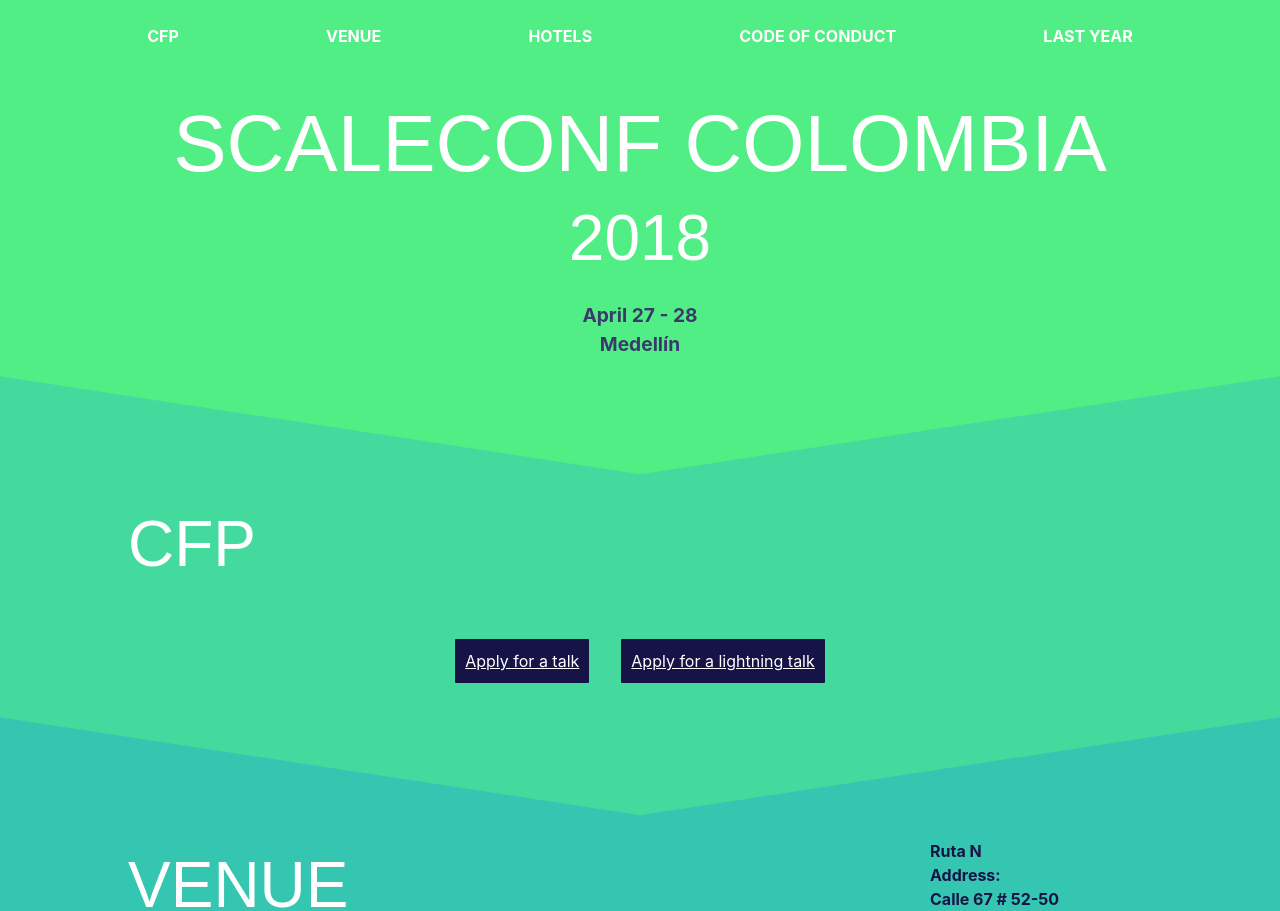
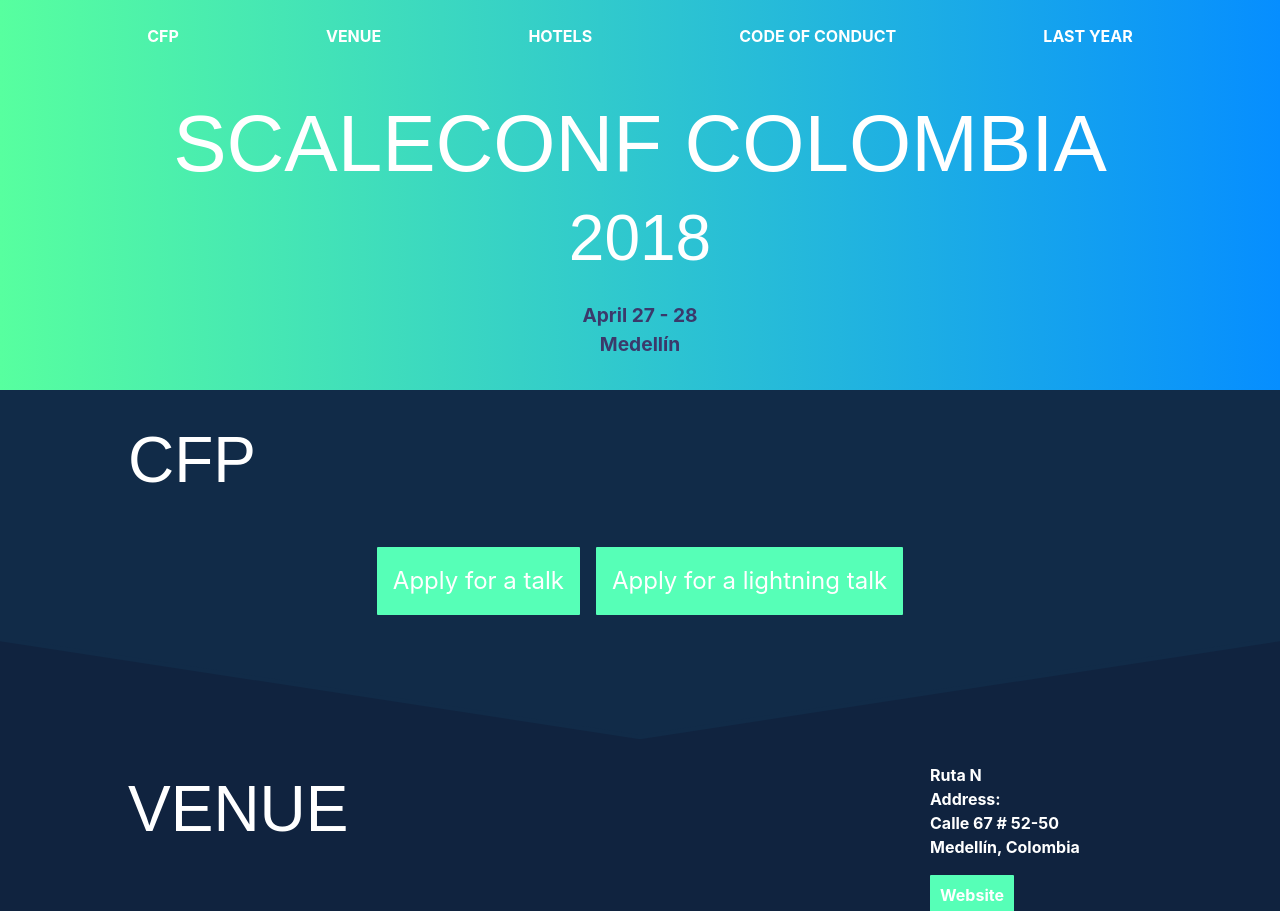
Before and after one commit to ScaleConfCo/-scaleconfco-website-2018, a Jekyll site: the page built from index.html, in a window 1280 px wide and 1400 px high. Shown: the top 911 px of the window. Built offline with Jekyll 4.4.1, drawn with Linux system fonts in a browser that asks for light colours; nearby versions of some CDN libraries; some web fonts are replaced.

Commit message:
New color palette

```diff
--- a/_includes/page.html
+++ b/_includes/page.html
@@ -15,9 +15,6 @@
 
 </section>
 <section id="cfp">
-    <svg id="bigTriangleColor" xmlns="http://www.w3.org/2000/svg" version="1.1" width="100%" height="100" viewBox="0 0 100 102" preserveAspectRatio="none">
-        <path d="M0 0 L50 100 L100 0 Z" />
-    </svg>
     <h2>CFP</h2>
     <div class="apply">
         <a class="apply link" href="https://www.papercall.io/scaleconfco2018">Apply for a talk</a>
@@ -80,22 +77,18 @@
                     <img src="imagesSpeakers/{{speaker.photo}}.png" alt="">
                     <p class="speakerName">{{speaker.name}}</p>
                     <p class="speakerTitle">{{speaker.title}}</p>
-                    <a href="https://twitter.com/{{speaker.twitter}}"><img class="icon" src="images/twitter.png" alt="twitter"></a>
+                    <a href="https://twitter.com/{{speaker.twitter}}"><img class="icon" src="images/twitter-white.png" alt="twitter"></a>
                 </div>
             {% endfor %}
         </div>
         <div>
-            <p class="lastYearLinks">Take a look to  <a href="2017.scaleconfco.com">our last year website</a></p>
+            <p class="lastYearLinks">Take a look to  <a href="http://2017.scaleconfco.com">our last year website</a></p>
             <p class="lastYearLinks">And see <a href="https://www.flickr.com/photos/137671831@N08/">our photos</a></p>
         </div>
     </div>
 
 </section>
 <footer>
-    <svg id="curveUpColor" xmlns="http://www.w3.org/2000/svg" version="1.1" width="100%" height="50" viewBox="0 0 100 100" preserveAspectRatio="none">
-        <path d="M0 100 C 20 0 50 0 100 100 Z" />
-    </svg>
-
     <div class="curvedown">
         <div class="footerLinks">
             <h2>Let’s stay in touch</h2>
--- a/css/main.css
+++ b/css/main.css
@@ -19,7 +19,7 @@
 }
 
 nav {
-    background-color: #50EE85;
+    background-image: linear-gradient(90deg, #57FF9F, #068EFF);
     position: fixed;
     right: 0;
     left: 0;
@@ -38,7 +38,7 @@
 h1 {
     display: flex;
     justify-content: center;
-    color: #FFFFFF;
+    color: #FFF;
     font-family: 'Pragati Narrow', sans-serif;
     font-size: 5em;
     white-space:pre-wrap;
@@ -65,6 +65,7 @@
     display: inline-block;
     float: right;
     width: 350px;
+    color: #FFF;
 }
 
 .centerText {
@@ -72,10 +73,10 @@
 }
 
 .link {
-    background-color: #161446;
+    background-color: #56FFB7;
     padding: 10px;
     border-radius: 1px;
-    text-decoration: underline;
+
 }
 
 #lastYear > img {
@@ -122,7 +123,8 @@
 
 #welcome {
     padding-top: 6em;
-    background-color: #50EE85;
+    background-image: linear-gradient(90deg, #57FF9F, #068EFF);
+    padding-bottom: 2rem;
 }
 
 #welcome > h2 {
@@ -145,63 +147,67 @@
 }
 
 #cfp > #bigTriangleColor path {
-  fill: #50EE85;
-  stroke: #50EE85;
+  fill: #FFF;
+  stroke: #FFF;
   stroke-width: 2;
 }
 
 #cfp {
-    background-color: #45DA9D;
+    background-color: #112B48;
 }
 
 #venue > #bigTriangleColor path {
-  fill: #45DA9D;
-  stroke: #45DA9D;
+  fill: #112B48;
+  stroke: #112B48;
   stroke-width: 2;
 }
 
 #venue{
-    background-color: #35C6B1;
+    background-color: #10233F;
 }
 
 #hotels > #bigTriangleColor path {
-  fill: #35C6B1;
-  stroke: #35C6B1;
+  fill: #10233F;
+  stroke: #10233F;
   stroke-width: 2;
 }
 
 #hotels{
-    background-color: #32B3C4;
+    background-color: #16375E;
 }
 
 #codeOfConduct > #bigTriangleColor path {
-  fill: #32B3C4;
-  stroke: #32B3C4;
+  fill: #16375E;
+  stroke: #16375E;
   stroke-width: 2;
 }
 
 #codeOfConduct{
-    background-color: #299ED6;
+    background-color: #FFF;
+}
+
+#codeOfConduct > h2 {
+    color: #000;
 }
 
 #lastYear > #bigTriangleColor path {
-  fill: #299ED6;
-  stroke: #299ED6;
+  fill: #FFF;
+  stroke: #FFF;
   stroke-width: 2;
 }
 
 #lastYear{
-    background-color: #1667FB;
+    background-color: #16375E;
 }
 
 footer {
     display: block;
-    background-color: #1667FB;
+    background-image: linear-gradient(90deg, #57FF9F, #068EFF);
 }
 
 #curveUpColor path,
 #curveDownColor path {
-  fill: #0052E6;
+  fill: linear-gradient(90deg, #57FF9F, #068EFF);
   stroke: #0052E6;
   display: block;
 }
@@ -210,7 +216,7 @@
 }
 
 footer > div {
-    background-color: #0052E6;
+    background-image: linear-gradient(90deg, #57FF9F, #068EFF);
     display: flex;
     flex-direction: column;
     justify-content: center;
@@ -221,9 +227,10 @@
 }
 
 .emailSubscribe {
-    background-color: #55EE85;
+    background-color: #13274E;
     padding: 4px;
     border-width: 0;
+    color: #FFF;
 }
 
 div.apply {
@@ -232,5 +239,15 @@
 }
 
 a.apply {
-    margin: 1rem;
+    margin: 0.5rem;
+    padding: 1rem;
+    font-size: 1.5em;
 }
+
+#lastYear > div > h3 {
+    color: #FFF;
+}
+
+#lastYear > div > div > p {
+    color: #5CFF9F;
+}
```
Also changed, not shown: other parts of _includes/page.html (+0 -12 lines), images/twitter-white.png (added).
